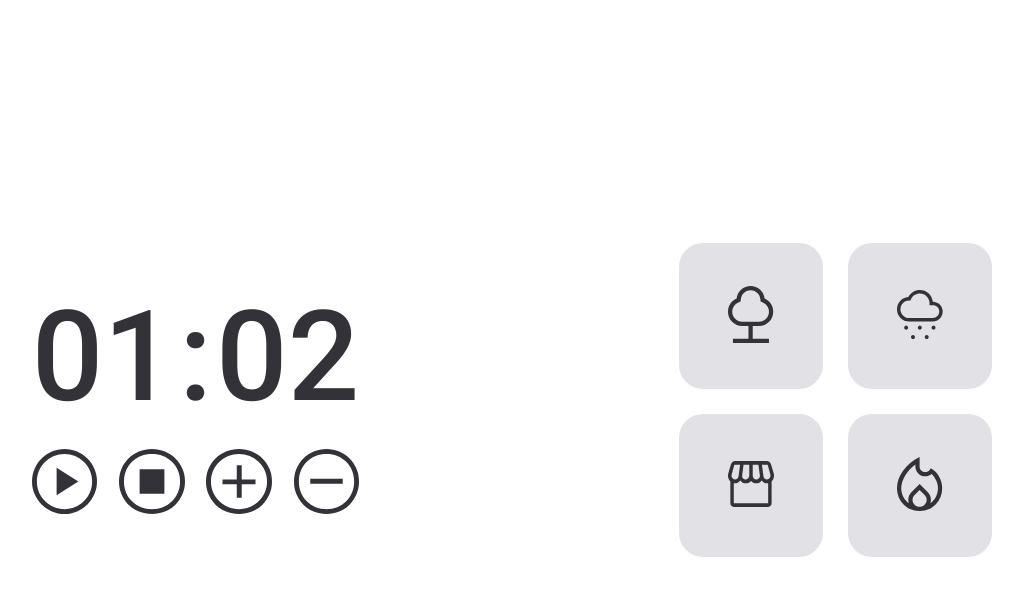
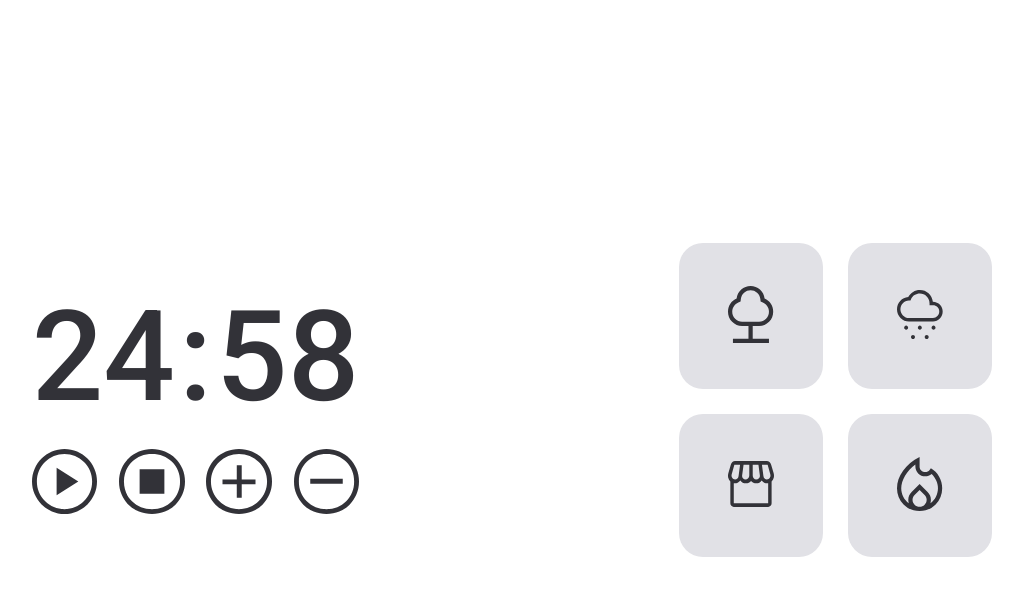
Before and after one commit to gabrielpdb/rocketseat-explorer-challenge-stage05-03, a plain HTML site: page index.html in a window 1280 px wide. Both pictures are taken after a click on the button 192 px from the left and 482 px from the top of the page. Shown: the whole page, without its empty margins (128-1151 px from the left). Drawn offline with Linux system fonts and the light colour scheme.

Commit message:
just a fix

```diff
--- a/index.html
+++ b/index.html
@@ -16,7 +16,7 @@
   <body>
     <main>
       <div id="timer">
-        <span id="minutes">02</span>
+        <span id="minutes">25</span>
         <span>:</span>
         <span id="seconds">00</span>
       </div>
--- a/js/index.js
+++ b/js/index.js
@@ -46,7 +46,7 @@ function countdown() {
     }
 
     if (seconds <= 0) {
-      seconds = 3
+      seconds = 59
       --minutes
     } else {
       --seconds
```
